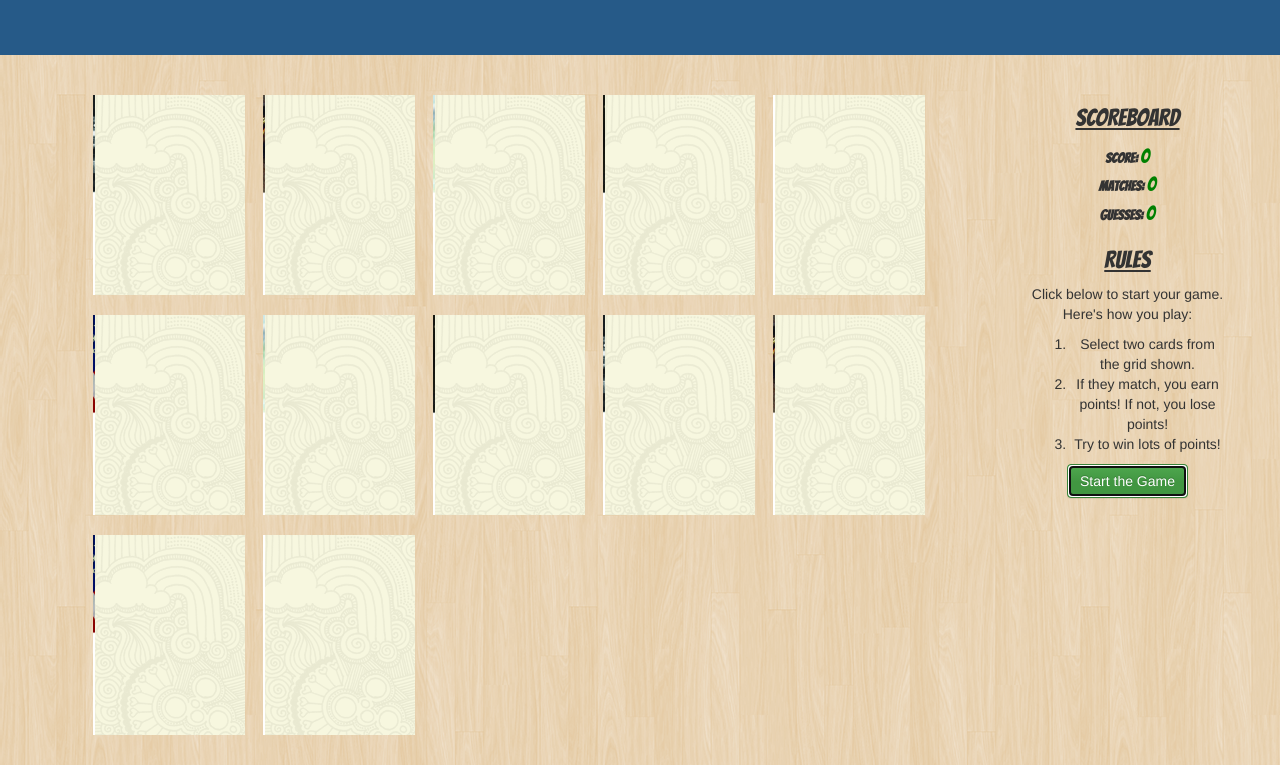
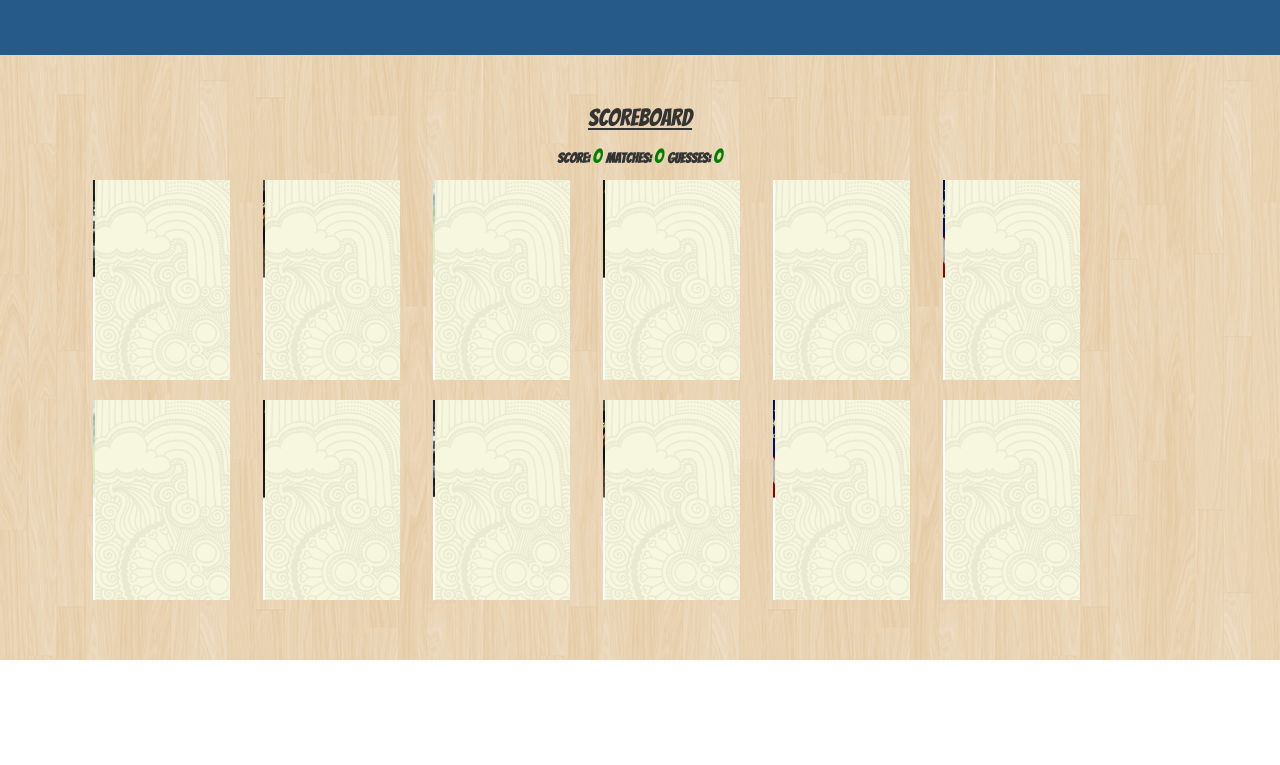
Before and after one commit to tjb1019/wats1020-card-matching-game, a plain HTML site: page index.html in a window 1280 px wide. Both pictures are taken after a click on the button "Start the Game". Shown: the part 140-905 px from the top of the page. After the commit the page ends 800 px from the top, so only its background shows below. Drawn offline with nearby package versions, Linux system fonts and the light colour scheme.

Commit message:
massive improvements

```diff
--- a/css/main.css
+++ b/css/main.css
@@ -5,6 +5,10 @@ body {
 .jumbotron {
 	background: #265a88;
 	font-family: 'Bangers';
+}
+
+#scoreboard {
+	display: none;
 }
 
 .score-title {
@@ -30,6 +34,7 @@ body {
 	margin: 1rem;
 	height: 200px;
 	width: 150px;
+	overflow: hidden;
 }
 
 .matchedCard {
--- a/index.html
+++ b/index.html
@@ -35,24 +35,18 @@
 		</header>
 		<div class="container">
 			<div class="row">
-				<div id="gameboard" class="col-xs-10 col-sm-10 col-md-10 col-lg-10">
-					<!-- cards added through JS -->
-				</div> <!-- end gameboard -->
-				<div id="scoreboard-rules" class="col-xs-2 col-sm-2 col-md-2 col-lg-2 text-center">
+				<div id="scoreboard" class="col-xs-6 col-xs-offset-3 text-center">
 					<h3 class="score-title">Scoreboard</h3>
 					<div class="row">
 						<span class="board-title">Score: </span>
 						<span class="score-visual">0</span>
-					</div>
-					<div class="row">
 						<span class="board-title">Matches: </span>
 						<span class="matches-visual">0</span>
-					</div>
-					<div class="row">
 						<span class="board-title">Guesses: </span>
 						<span class="guesses-visual">0</span>
 					</div>
-					<div class="row">
+				</div> <!-- end scoreboard-rules -->
+				<div id="rules" class="col-xs-6 col-xs-offset-3 text-center">
 					<h3 class="score-title">Rules</h3>
 					<p>Click below to start your game. Here's how you play:</p>
 					<ol class="instructions">
@@ -62,7 +56,11 @@
 					</ol>
 					<p><button class="btn btn-md btn-success btn-start">Start the Game</button></p>
 				</div>
-				</div> <!-- end scoreboard-rules -->
+			</div>
+			<div class="row">
+				<div id="gameboard" class="col-xs-12">
+					<!-- cards added through JS -->
+				</div> <!-- end gameboard -->
 			</div> <!-- end row -->
 		</div> <!-- end bootstrap container -->
 
--- a/js/main.js
+++ b/js/main.js
@@ -8,7 +8,7 @@ $(document).on('ready', function() {
 		matches: 0,
 		guesses: 0,
 		score: 0,
-		cardsLeft: 12
+		cardsLeft: 0
 	};
 
 	var deck = [
@@ -139,7 +139,7 @@ $(document).on('ready', function() {
 
 			if (gameState.currentTurn[0].name == gameState.currentTurn[1].name){
 				gameState.matches += 1;
-				gameState.matched.push(guessCard);
+				gameState.matched.push(gameState.currentTurn[0]);
 
 				// Recalculate score and update scoreboard
 				calculateScore();
@@ -153,6 +153,8 @@ $(document).on('ready', function() {
 				scoreboardUpdate();
 				resetGuess();
 			}
+		} else if (gameState.currentTurn.length > 2) {
+			console.log("Shit got real");
 		}
 	}
 
@@ -178,7 +180,9 @@ $(document).on('ready', function() {
 		var matchedCards = $('div[data-name="'+ correctCard.name +'"].card');
 		matchedCards.off('click');
 		matchedCards.removeClass('card').addClass('matchedCard');
-		gameState.cardsLeft -= (gameState.matched.length * 2);
+		console.log(matchedCards.length);
+		gameState.cardsLeft = gameState.cardsLeft - (gameState.matched.length * 2);
+		console.log(gameState.cardsLeft);
 
 		if (gameState.cardsLeft <= 0) {
 			gameOver();
@@ -214,6 +218,10 @@ $(document).on('ready', function() {
 		playerRating.appendTo(gameBoard);
 
 		var playAgainButton = $('<button class="play-again btn btn-md btn-success center-block">');
+
+		$(playAgainButton).on('click', function(event) {
+			initializeGame();
+		});
 		playAgainButton.text('Play Again');
 		playAgainButton.appendTo(gameBoard);
 	}
@@ -223,11 +231,11 @@ $(document).on('ready', function() {
 	// Start game
 	$('.btn-start').on('click', function(event) {
 		event.preventDefault();
-		initializeGame();
-	});
 
-	// Play again
-	$('.play-again').on('click', function(event) {
+		var ruleBox = $('#rules');
+		ruleBox.toggle();
+		var scoreBoard = $('#scoreboard');
+		scoreBoard.toggle();
 		initializeGame();
 	});
 
```
Lines whose indentation alone changed are shown as unchanged.
